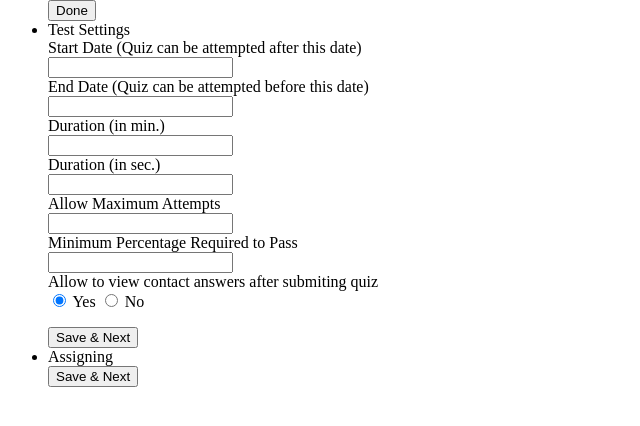
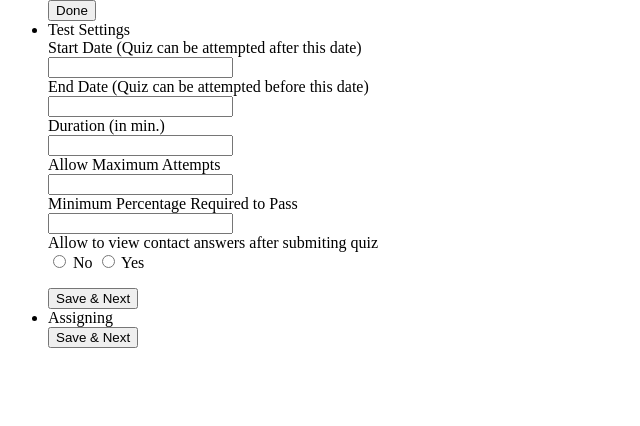
Before and after one commit to warehows/assessment, a CodeIgniter app: the page made by application/views/assign_quiz/index.php in a window 1280 px wide. Shown: the part 262-688 px from the top of the page, without its empty margins (0-640 px from the left). Run offline with CodeIgniter, Linux system fonts and the light colour scheme; data that the repository does not hold is empty.

Commit message:
- Login Fix

```diff
--- a/application/controllers/Login.php
+++ b/application/controllers/Login.php
@@ -22,8 +22,6 @@ class Login extends CI_Controller {
 
 	public function index()
 	{
-
-
 		if($this->session->userdata('logged_in')){
 			$logged_in=$this->session->userdata('logged_in');
 			if($logged_in['su']=='1'){
@@ -34,8 +32,6 @@ class Login extends CI_Controller {
             }
 
 		}
-
-
 
 		$data['title']=$this->lang->line('login');
 		$data['recent_quiz']=$this->quiz_model->recent_quiz('5');
--- a/application/controllers/Quiz.php
+++ b/application/controllers/Quiz.php
@@ -117,14 +117,12 @@ class Quiz extends CI_Controller
         $data['quiz'] = $this->quiz_model->get_quiz($quid);
         if ($data['quiz']['question_selection'] == '0') {
             $data['questions'] = $this->quiz_model->get_questions($data['quiz']['qids']);
-
         } else {
             $this->load->model("qbank_model");
             $data['qcl'] = $this->quiz_model->get_qcl($data['quiz']['quid']);
 
             $data['category_list'] = $this->qbank_model->category_list();
             $data['level_list'] = $this->qbank_model->level_list();
-
         }
         $this->load->view('material_part/header_material', $data);
         $this->load->view('edit_quiz', $data);
--- a/application/views/assign_quiz/index.php
+++ b/application/views/assign_quiz/index.php
@@ -140,54 +140,50 @@
                     <div class="mdl-step__content">
                         <div class="mdl-cell mdl-cell--12-col-phone mdl-cell--12-col-tablet mdl-cell--12-col-desktop">
 
+                            <form>
 
-                            <form>
                                 <h7>Start Date (Quiz can be attempted after this date)</h7>
                                 <div class="mdl-textfield mdl-js-textfield  extrawide is-upgraded is-dirty">
                                     <label for="input_text" class="mdl-textfield__label"></label>
-                                    <input type="text" class="mdl-textfield__input " id="startDate"/>
+                                    <input type="text" class="mdl-textfield__input" value="" id="start_date"/>
                                     <!--     <input class="c-datepicker-input" /> -->
                                 </div>
                                 <h7>End Date (Quiz can be attempted before this date)</h7>
                                 <div class="mdl-textfield mdl-js-textfield  extrawide">
                                     <label for="input_text" class="mdl-textfield__label"></label>
-                                    <input type="text" class="mdl-textfield__input" id="endDate"/>
+                                    <input type="text" class="mdl-textfield__input" id="end_date"/>
                                 </div>
                                 <h7>Duration (in min.)</h7>
                                 <div class="mdl-textfield mdl-js-textfield   extrawide">
                                     <label for="input_text" class="mdl-textfield__label"></label>
-                                    <input type="number" class="mdl-textfield__input" id="input_text"/>
-                                </div>
-                                <h7>Duration (in sec.)</h7>
-                                <div class="mdl-textfield mdl-js-textfield   extrawide">
-                                    <label for="input_text" class="mdl-textfield__label"></label>
-                                    <input type="number" class="mdl-textfield__input" id="input_text"/>
+                                    <input type="number" class="mdl-textfield__input" id="duration"/>
                                 </div>
                                 <h7>Allow Maximum Attempts</h7>
                                 <div class="mdl-textfield mdl-js-textfield   extrawide">
                                     <label for="input_text" class="mdl-textfield__label"></label>
-                                    <input type="number" class="mdl-textfield__input" id="input_text"/>
+                                    <input type="number" class="mdl-textfield__input" id="maximum_attempts"/>
                                 </div>
                                 <h7>Minimum Percentage Required to Pass</h7>
                                 <div class="mdl-textfield mdl-js-textfield   extrawide">
                                     <label for="input_text" class="mdl-textfield__label"></label>
-                                    <input type="number" class="mdl-textfield__input" id="input_text"/>
+                                    <input type="number" class="mdl-textfield__input" id="pass_percentage"/>
                                 </div>
                                 <h7>Allow to view contact answers after submiting quiz</h7>
                                 <div class="mdl-layout-spacer"></div>
 
+                                <label for="option-2" class="mdl-radio mdl-js-radio mdl-js-ripple-effect">
+                                    <input type="radio" class="mdl-radio__button" id="option-2" name="view_answer"
+                                           value="2"/>
+                                    <span class="mdl-radio__label">No</span>
+                                </label>
                                 <label for="option-1" class="mdl-radio mdl-js-radio mdl-js-ripple-effect">
                                     <label for="option-1" class="mdl-textfield__label"></label>
-                                    <input type="radio" class="mdl-radio__button" id="option-1" name="options"
-                                           value="1" checked/>
+                                    <input type="radio" class="mdl-radio__button" id="option-1" name="view_answer"
+                                           value="1"/>
                                     <span class="mdl-radio__label">Yes</span>
                                 </label>
 
-                                <label for="option-2" class="mdl-radio mdl-js-radio mdl-js-ripple-effect">
-                                    <input type="radio" class="mdl-radio__button" id="option-2" name="options"
-                                           value="2"/>
-                                    <span class="mdl-radio__label">No</span>
-                                </label>
+
 
 
                             </form>
@@ -196,7 +192,8 @@
                     <div class="mdl-step__actions">
                         <button
                             class="mdl-button mdl-js-button mdl-js-ripple-effect mdl-button--colored mdl-button--raised"
-                            data-stepper-next>
+                            data-stepper-next
+                            id="settings_confirmed">
                             Save & Next
                         </button>
                     </div>
@@ -378,6 +375,34 @@
             $(".mdl-step").removeClass("is-active");
             $(".mdl-step").eq(2).addClass("is-active");
 
+            $.ajax({
+                url: "<?php echo site_url('assign/get_quiz');?>",
+                type: "POST",
+                data: {quid:quiz_selected}
+            }).done(function (values) {
+                values = JSON.parse(values);
+                $("#start_date").val(values['start_date']);
+                $("#end_date").val(values['start_date']);
+                $("#duration").val(values['duration']);
+                $("#maximum_attempts").val(values['maximum_attempts']);
+                $("#pass_percentage").val(values['pass_percentage']);
+                $("input[name='view_answer']").eq(values['view_answer']).attr("checked","");
+                $("input[name='view_answer']").eq(values['view_answer']).parents("label").addClass("is-checked");
+            });
+
+        });
+        $("#settings_confirmed").click(function(){
+            var settings_array = new Array();
+
+            $("#start_date").val();
+            $("#end_date").val();
+            $("#duration").val();
+            $("#maximum_attempts").val();
+            $("#pass_percentage").val();
+
+            $.each($("input[name='view_answer']"),function(key,value){
+
+            });
         });
 
 
--- a/application/views/material_part/header_material.php
+++ b/application/views/material_part/header_material.php
@@ -119,5 +119,5 @@
         </nav>
 
     </div>
-
+    <?php echo $var?>
     <main class="mdl-layout__content">
```
Also changed, not shown: application/controllers/Assign.php (+19 -2 lines).
